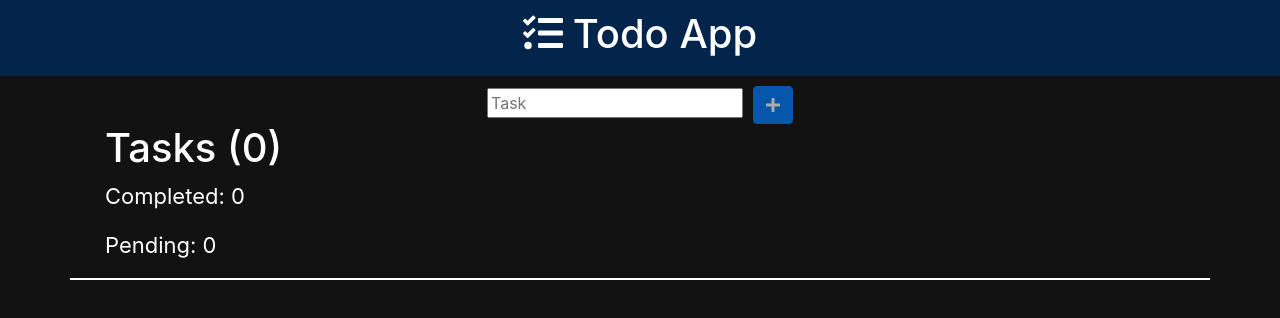
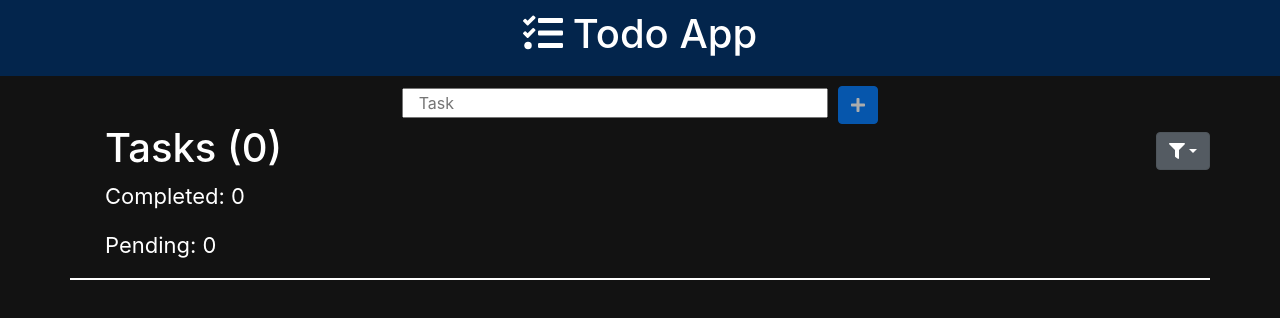
Before and after one commit to mithilanm/TodoApp, an Angular app: page / in a window 1280 px wide. Shown: the top 318 px of the page. Built offline with nearby package versions, Linux system fonts and the light colour scheme.

Commit message:
Fixed check/uncheck bug, filter fixes, edit bug fixes

```diff
--- a/angular.json
+++ b/angular.json
@@ -31,7 +31,11 @@
               "./node_modules/bootstrap/dist/css/bootstrap.min.css",
               "src/styles.css"
             ],
-            "scripts": []
+            "scripts": [
+              "./node_modules/jquery/dist/jquery.min.js",
+              "./node_modules/popper.js/dist/umd/popper.min.js",
+              "./node_modules/bootstrap/dist/js/bootstrap.min.js"
+            ]
           },
           "configurations": {
             "production": {
--- a/package.json
+++ b/package.json
@@ -23,6 +23,8 @@
     "@fortawesome/fontawesome-svg-core": "^1.2.35",
     "@fortawesome/free-solid-svg-icons": "^5.15.3",
     "bootstrap": "^4.6.0",
+    "jquery": "^3.6.0",
+    "popper.js": "^1.16.1",
     "rxjs": "~6.6.0",
     "tslib": "^2.0.0",
     "zone.js": "~0.11.3"
--- a/src/app/app.component.css
+++ b/src/app/app.component.css
@@ -34,3 +34,11 @@
 .container {
   color: white;
 }
+
+#filter {
+  float: right;
+}
+
+a {
+  cursor: pointer;
+}
--- a/src/app/app.component.html
+++ b/src/app/app.component.html
@@ -3,7 +3,7 @@
         <h1><fa-icon [icon]="faTasks" class="taskIcon"></fa-icon>Todo App</h1>
     </div>
         <form [formGroup]="taskForm" (ngSubmit)="onSubmit()">
-            <input type="text" required placeholder="Task" formControlName="task" #task>
+            <input type="text" class="col-sm-4" required placeholder="Task" formControlName="task" #task>
             <button class="btn btn-primary" type="submit" [disabled]="!taskForm.valid">
                 <fa-icon [icon]="faPlus"></fa-icon>
             </button>
@@ -11,14 +11,28 @@
 </div>
 <div class="container">
     <div class="row">
-        <h1>Tasks ({{numOfTasks}})</h1>
+        <h1>
+            <div class="dropdown show" id="filter">
+                <a class="btn btn-secondary dropdown-toggle" href="#" role="button" id="dropdownMenuLink" data-toggle="dropdown"
+                    aria-haspopup="true" aria-expanded="false">
+                    <fa-icon [icon]="faFilter"></fa-icon>
+                </a>
+
+                <div class="dropdown-menu" aria-labelledby="dropdownMenuLink">
+                    <a class="dropdown-item" (click)="filter='all'">All</a>
+                    <a class="dropdown-item" (click)="filter='completed'">Completed</a>
+                    <a class="dropdown-item"(click)="filter='pending'">Pending</a>
+                </div>
+            </div>
+            Tasks ({{numOfTasks}})
+        </h1>
         <p>Completed: {{numOfCompleted}}</p> <p>Pending: {{numOfTasks - numOfCompleted}}</p>
     </div>
-    <div class="row" *ngFor="let item of shownTasks; let i=index;">
+    <div class="row" *ngFor="let item of shownTasks | taskFilter: filter; let i=index;">
         <div class="form-check">
-            <input class="form-check-input" type="checkbox" value={{item.task}} id="flexCheckDefault" (click)="checked(i)">
+            <input class="form-check-input" type="checkbox" value={{item.task}} id="flexCheckDefault" (click)="checked(i)" [(ngModel)]="item.checked" [disabled]="textIndex == i && editMode">
             <label class="form-check-label" for={{item.task}}>
-                <a (click)="onEdit(item, i)"  *ngIf="textIndex!=i">{{item.task}}</a>
+                <a (click)="filter=='all'?onEdit(item, i):null"  *ngIf="textIndex!=i">{{item.task}}</a>
                 <form [formGroup]="editTaskForm" (ngSubmit)="onSubmit()" *ngIf="textIndex == i  && editMode">
                     <input type="text" [(ngModel)]="textName" formControlName="task" #task >
                     <button class="btn btn-success" type="submit">
--- a/src/app/app.component.ts
+++ b/src/app/app.component.ts
@@ -2,7 +2,7 @@ import { Component } from '@angular/core';
 import { FormControl, FormGroup, Validators } from '@angular/forms';
 import { Task } from './task.model';
 import { TaskService } from './task.service';
-import { faCoffee, faPen, faPlus, faTasks, faTrash } from '@fortawesome/free-solid-svg-icons';
+import { faFilter, faPen, faPlus, faTasks, faTrash } from '@fortawesome/free-solid-svg-icons';
 
 
 @Component({
@@ -14,17 +14,21 @@ export class AppComponent {
   title = 'Todo App';
   textName: string;
   textIndex: number = -1;
+  textChecked: boolean;
   taskForm: FormGroup;
   editTaskForm: FormGroup;
   shownTasks: Task[];
   editMode = false;
   numOfTasks = 0;
   numOfCompleted = 0;
+  filter: string = 'all';
+
 
   faTrash = faTrash;
   faPen = faPen;
   faPlus = faPlus;
   faTasks = faTasks;
+  faFilter = faFilter;
 
   constructor(private taskService: TaskService){}
 
@@ -42,6 +46,7 @@ export class AppComponent {
 
   onSubmit(){
     if(this.editMode){
+      this.editTaskForm.value.checked = this.textChecked;
       this.taskService.updateTask(this.editTaskForm.value, this.textIndex);
       this.editMode = false;
       this.textIndex = -1;
@@ -56,6 +61,7 @@ export class AppComponent {
     this.editMode = true;
     this.textName = chosenTask.task;
     this.textIndex = chosenIndex;
+    this.textChecked = chosenTask.checked;
   }
 
   onDelete(){
--- a/src/app/app.module.ts
+++ b/src/app/app.module.ts
@@ -5,11 +5,13 @@ import { FontAwesomeModule } from '@fortawesome/angular-fontawesome';
 
 import { AppRoutingModule } from './app-routing.module';
 import { AppComponent } from './app.component';
+import { TaskFilterPipe } from './task-filter.pipe';
 import { TaskService } from './task.service';
 
 @NgModule({
   declarations: [
-    AppComponent
+    AppComponent,
+    TaskFilterPipe
   ],
   imports: [
     BrowserModule,
--- /dev/null
+++ b/src/app/task-filter.pipe.ts
@@ -0,0 +1,28 @@
+import { Pipe, PipeTransform } from "@angular/core";
+import { Task } from "./task.model";
+
+@Pipe({
+    name: 'taskFilter',
+    //pure: false
+})
+export class TaskFilterPipe implements PipeTransform{
+    transform(task: Task[], filter: string): Task[]{
+        if(!task || !filter || filter=='all'){
+            return task;
+        }
+        else if(filter=='completed'){
+            return task.filter(task =>
+                task.checked);
+        }
+        else if(filter=='pending'){
+            return task.filter(task =>
+                !task.checked);
+        }
+       /*  return task.filter(task =>
+            task.task.toLowerCase().indexOf(filter.toLowerCase())!== -1); */
+        else{
+            return task.filter(task =>
+                !task.checked && task.checked);
+        }
+    }
+}
```
Also changed, not shown: 1 other file (tests, documents, lock files or other folders).
